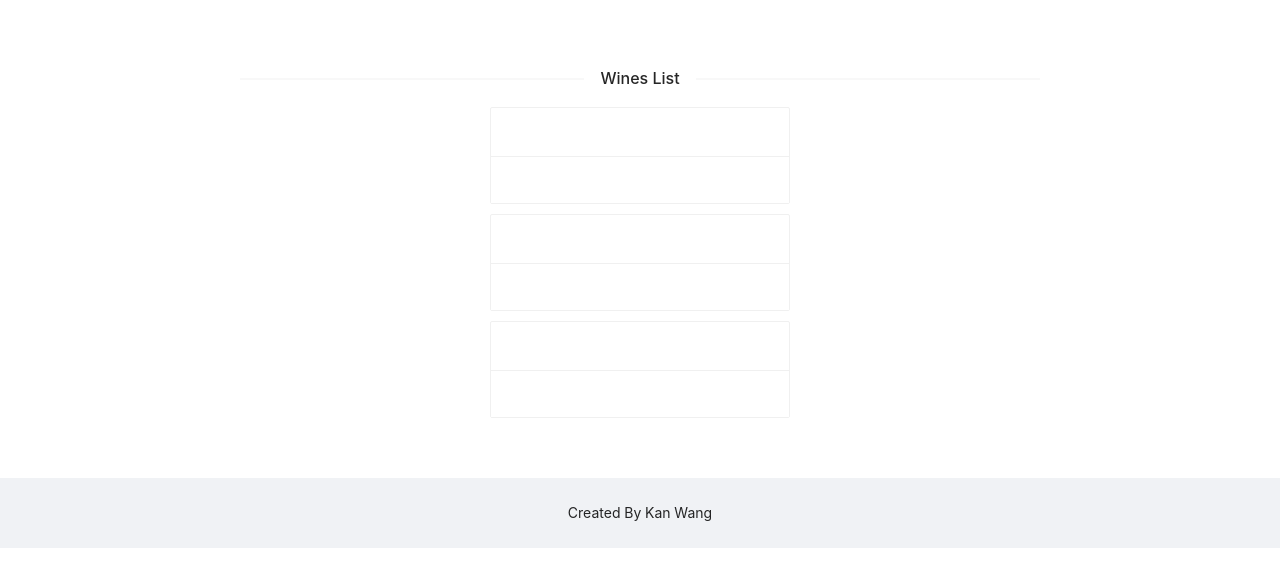
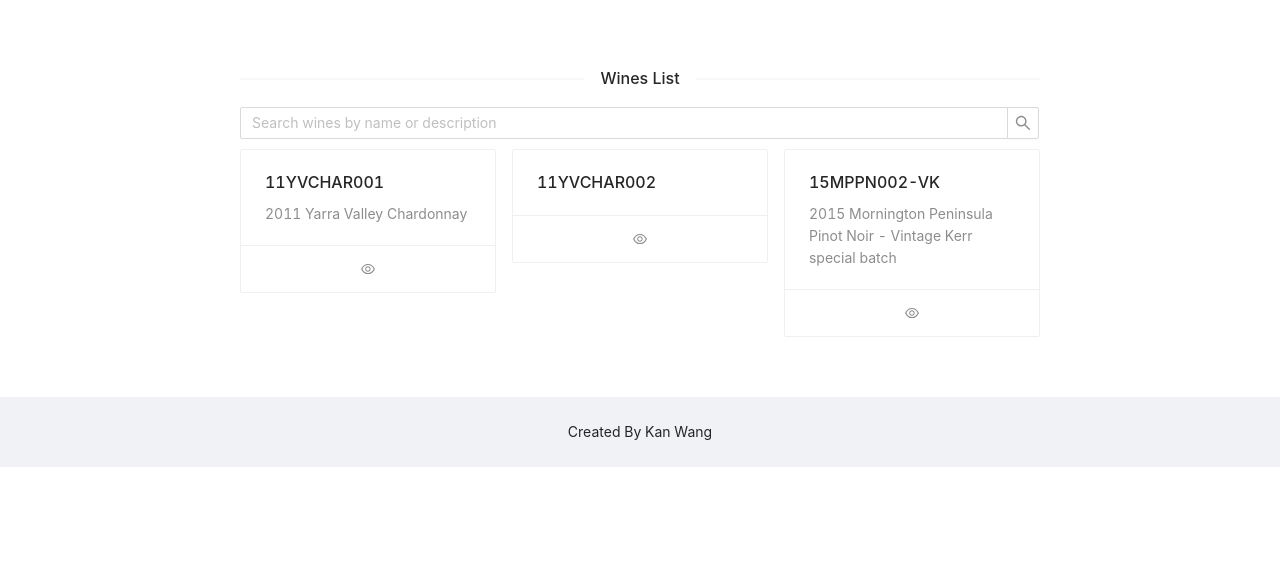
Before and after one commit to kanwang198801/winery-frontend, a React (Create React App) app: page / in a window 1280 px wide. Shown: the top 586 px of the page. Built offline with nearby package versions, Linux system fonts and the light colour scheme.

Commit message:
added wines page functions

```diff
--- /dev/null
+++ b/src/components/Search/index.js
@@ -0,0 +1,20 @@
+import * as React from 'react';
+import { Input } from 'antd';
+// import styles from './styles.module.css';
+import PropTypes from 'prop-types';
+
+const { Search } = Input;
+export default function SearchWines({ onSearchChange, placeholder }) {
+    return (
+        <Search
+            placeholder={placeholder}
+            type='search'
+            onChange={onSearchChange}
+        />
+    );
+}
+
+SearchWines.propTypes = {
+    onSearchAllChange: PropTypes.func,
+    placeholder: PropTypes.string,
+};
--- a/src/components/WineCard/index.js
+++ b/src/components/WineCard/index.js
@@ -2,22 +2,23 @@ import * as React from 'react';
 import PropTypes from 'prop-types';
 import { Card, Button } from 'antd';
 import { Link } from 'react-router-dom';
+import { EyeOutlined } from '@ant-design/icons';
 
 const { Meta } = Card;
 function WineCard({ wine }) {
 
     return (
-        < Card
+        <Card
             style={{ width: '100%', maxWidth: 300, margin: '10px auto' }}
             actions={[
-                <Link to="" />,
+                <Link to={`/wine/${wine.lotCode}`} ><EyeOutlined /></Link>,
             ]}
-        ><div>
-                <Meta
-                    title=""
+        >
+            <Meta
+                title={wine.lotCode}
+                description={wine.description}
+            />
 
-                />
-            </div>
         </Card>
     );
 }
--- a/src/containers/Wines.js
+++ b/src/containers/Wines.js
@@ -1,19 +1,39 @@
 import React, { useState, useEffect } from 'react';
 import { Helmet } from "react-helmet";
-import { message, Button, Input, Divider } from 'antd';
+import { Row, Col, Divider } from 'antd';
 import 'antd/dist/antd.css';
-import { EyeOutlined, LoadingOutlined } from '@ant-design/icons';
+import { LoadingOutlined } from '@ant-design/icons';
 import Theme from "../components/Theme";
 import WineCard from "../components/WineCard";
+import Search from "../components/Search";
 import MockData from "../data/mockData.json";
 
 function Wines() {
     const [loading, setLoading] = useState(true);
     const [wines, setWines] = useState([]);
+    const [searchInput, setSearchInput] = useState("");
+
+    let filteredWines;
+    const onSearchChange = (event) => {
+        setSearchInput(event.target.value);
+    }
     useEffect(() => {
         setWines(MockData);
         setLoading(false);
     }, []);
+
+    if (searchInput) {
+        filteredWines = wines.filter(wine => {
+            const lotCode = wine.lotCode.toString();
+            const description = wine.description ? wine.description.toString() : "";
+            return lotCode.toLowerCase().includes(searchInput.toLowerCase())
+                || description.toLowerCase().includes(searchInput.toLowerCase());
+        });
+    }
+    else {
+        filteredWines = wines;
+    }
+
     return (
         <Theme>
             <Helmet>
@@ -21,14 +41,18 @@ function Wines() {
                 <meta name="description" content="Wines" />
             </Helmet>
             <Divider>Wines List</Divider>
-
+            <Search onSearchChange={onSearchChange} placeholder="Search wines by name or description" />
             {!loading ?
                 wines.length > 0 &&
-                wines.map(wine =>
-                    (
-                        <WineCard wine={wine} />
-                    )
-                )
+                <Row gutter={[16, 16]}>
+                    {filteredWines.map(wine =>
+                        (
+                            <Col xs={24} lg={8} >
+                                <WineCard wine={wine} />
+                            </Col>
+                        )
+                    )}
+                </Row>
                 :
                 <LoadingOutlined style={{ fontSize: '36px' }} />
             }
```
